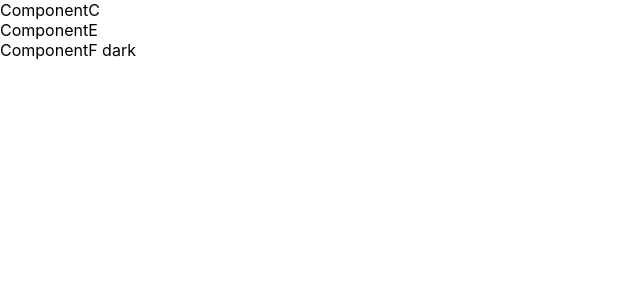
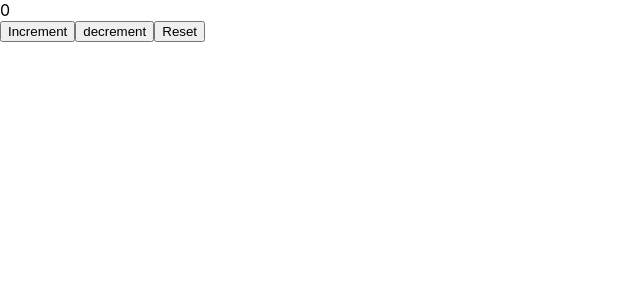
Before and after one commit to abdultanveer/myreact-app, a React (Create React App) app: page / in a window 1280 px wide. Shown: the top 300 px of the page, without its empty margins (0-640 px from the left). Built offline with nearby package versions, Linux system fonts and the light colour scheme.

Commit message:
useReducer --counter

```diff
--- a/src/App.js
+++ b/src/App.js
@@ -1,6 +1,7 @@
 import { createContext } from "react";
 import "./App.css";
 import ComponentC from "./hooks/useContext/ComponentC";
+import CounterOne from "./hooks/useReducer/CounterOne";
 
 
 export const ThemeContext = createContext(null);
@@ -9,9 +10,7 @@
 function App() {
   return (
     <div>
-      <ThemeContext.Provider value="dark">
-        <ComponentC />
-      </ThemeContext.Provider>
+      <CounterOne/>
     </div>
   );
 }
--- /dev/null
+++ b/src/hooks/useReducer/CounterOne.js
@@ -0,0 +1,28 @@
+import React, { useReducer } from 'react'
+
+const initialState = 0
+const reducer = (state,action) => {
+
+    switch(action){
+        case 'increment': return state+1
+        case 'decrement' : return state -1
+        case 'reset':   return initialState
+        default: state
+
+    }
+}
+
+export default function CounterOne() {
+
+    const [count,dispatch] = useReducer(reducer,initialState)
+
+  return (
+    <div>
+    <div>{count} </div>
+    <button onClick={()=>{dispatch('increment')}} >Increment</button>
+    <button onClick={()=>{dispatch('decrement')}}>decrement</button>
+    <button onClick={()=>{dispatch('reset')}}>Reset</button>
+
+    </div>
+  )
+}
```
